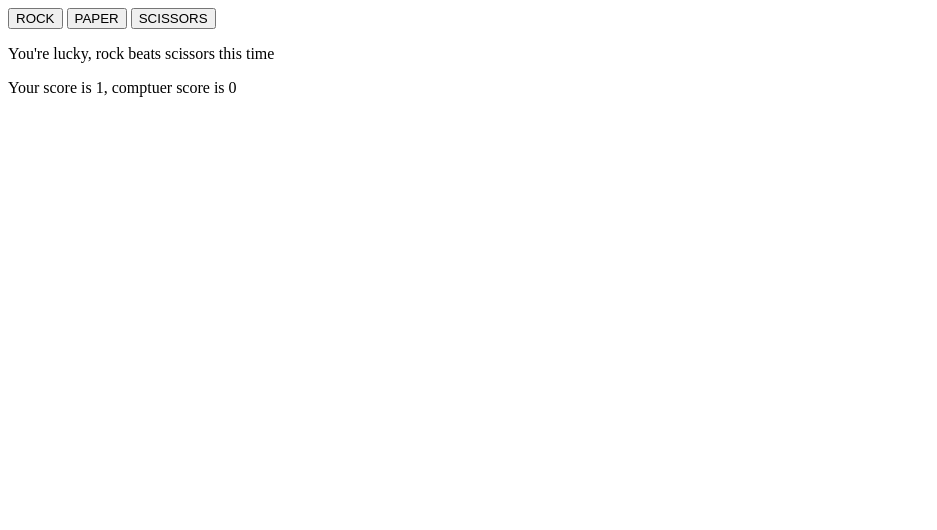
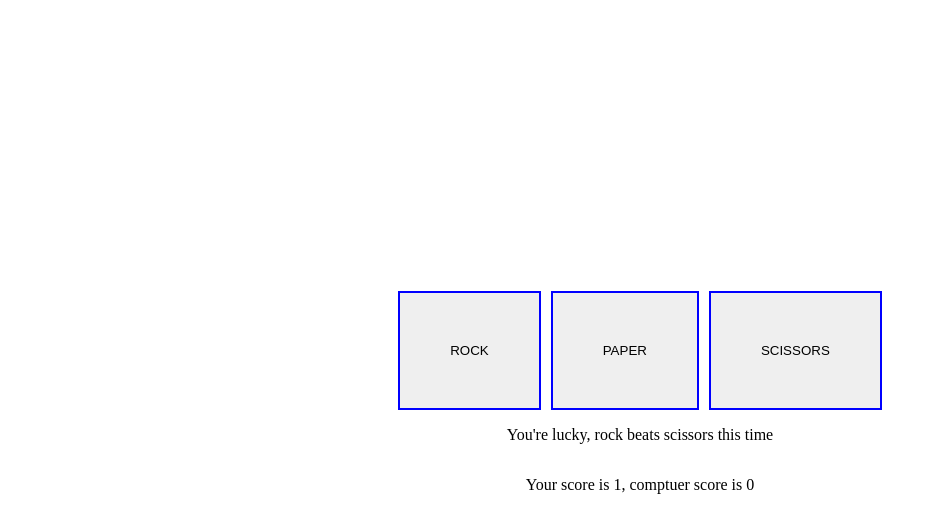
Before and after one commit to sebyta2011/rock-paper-scissors, a plain HTML site: page index.html in a window 1280 px wide. Both pictures are taken after a click on the button "ROCK". Shown: the whole page, without its empty margins (0-937 px from the left). Drawn offline with Linux system fonts and the light colour scheme.

Commit message:
Added basic css and animations

```diff
--- /dev/null
+++ b/css/styles.css
@@ -0,0 +1,53 @@
+body, html {
+    display: flex;
+    align-items:center;
+    justify-content:center;
+    margin: 0;
+    height: 100%;
+    width: 100%;
+}
+
+
+.mainContainer {
+    display: flex;
+    align-content: center;
+    justify-content: center;
+    flex-direction: column;
+     width: 1000px;
+}
+
+.buttonsDiv {
+    display:flex;
+    justify-content: center;
+    gap: 10px;
+}
+
+button {
+    padding: 50px;
+    border: 2px solid blue;
+    transition: all 0.7s;
+}
+
+
+.playing {
+    transform:scale(1.4);
+    border-color: rgb(128, 34, 151);
+}
+
+
+button:hover {
+    background-color: yellow;
+}
+
+
+#roundContainer {
+    display:flex;
+    justify-content: center;
+    min-height: 50px;
+}
+
+#resultContainer {
+    display:flex;
+    justify-content:center;
+    min-height: 50px;
+}
--- a/index.html
+++ b/index.html
@@ -6,9 +6,11 @@
     <meta name="viewport" content="width=device-width, initial-scale=1.0">
     <title>Rock Paper Scissors</title>
     <script src="js/script.js" defer></script>
+    <link rel="stylesheet" href="css/styles.css">
 </head>
 <body>
-    <div>
+    <div class="mainContainer">
+        <div class="buttonsDiv">
             <button class="rock">ROCK</button>
             <button class="paper">PAPER</button>
             <button class="scissors">SCISSORS</button>
@@ -23,5 +25,6 @@
 
             </p>
         </div>
+    </div>
 </body>
 </html>
--- a/js/script.js
+++ b/js/script.js
@@ -63,7 +63,7 @@ function playRound(playerChoice) {
       roundResult.textContent = roundResultText;
    }
    else {
-      return roundResultText="I BEG YOU ENTER A SUITABLE WEAPON, PLEASE. PLEASE",
+      return roundResultText="SLOWER PLEASE I CAN'T PROCESS THIS MUCH INFORMATION",
       roundResult.textContent = roundResultText;
    }
    roundResult.textContent = roundResultText;
@@ -92,8 +92,15 @@ buttons.forEach((button) => {
    button.addEventListener('click', function(e) {
       const buttonClass = this.classList.value;
       let playerChoice = buttonClass;
-      console.log(playerChoice);
-      console.log(playRound(playerChoice));
+      playRound(playerChoice);
+      button.classList.toggle('playing');
       game(playerScore, computerScore);
    });
 });
+
+function removeTransition(e) {
+   if(e.propertyName !== 'transform') return;
+   this.classList.remove('playing');
+}
+
+buttons.forEach(button => button.addEventListener('transitionend', removeTransition));
```
Lines whose indentation alone changed are shown as unchanged.
